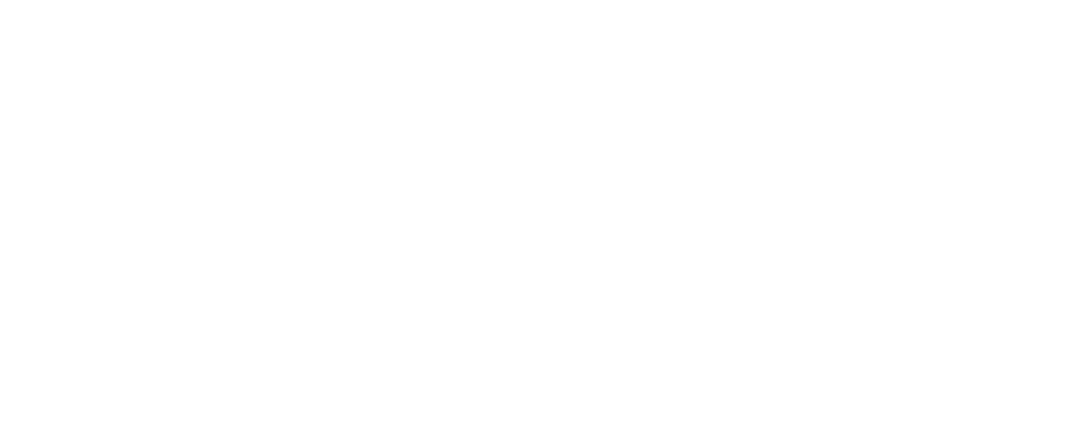
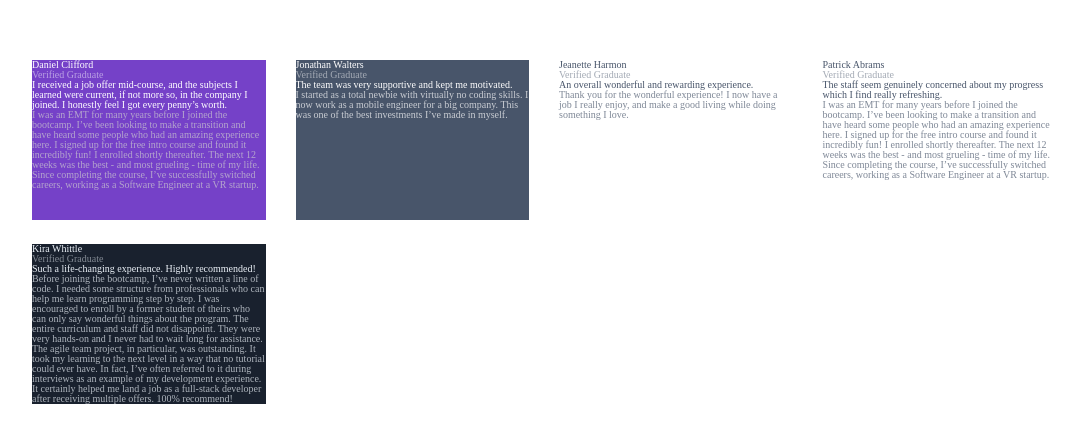
Before and after one commit to JamesLaviron/testimonials-grid-section, a Vue app: page / in a window 1280 px wide. Shown: the part 196-638 px from the top of the page, without its empty margins (96-1177 px from the left). Built offline with nearby package versions, Linux system fonts and the light colour scheme.

Commit message:
Raw html

```diff
--- a/src/App.vue
+++ b/src/App.vue
@@ -1,5 +1,129 @@
 <template>
-  <main></main>
+  <main>
+    <article class="card">
+      <header class="card__header">
+        <h1 class="card__title">Daniel Clifford</h1>
+        <p class="card__graduation">Verified Graduate</p>
+      </header>
+
+      <p class="card__description">
+        I received a job offer mid-course, and the subjects I learned were
+        current, if not more so, in the company I joined. I honestly feel I got
+        every penny’s worth.
+      </p>
+
+      <blockquote
+        class="card__quote"
+        cite="https://example.com/testimonial/daniel-clifford"
+      >
+        <q
+          >I was an EMT for many years before I joined the bootcamp. I’ve been
+          looking to make a transition and have heard some people who had an
+          amazing experience here. I signed up for the free intro course and
+          found it incredibly fun! I enrolled shortly thereafter. The next 12
+          weeks was the best - and most grueling - time of my life. Since
+          completing the course, I’ve successfully switched careers, working as
+          a Software Engineer at a VR startup.</q
+        >
+      </blockquote>
+    </article>
+    <article class="card">
+      <header class="card__header">
+        <h1 class="card__title">Jonathan Walters</h1>
+        <p class="card__graduation">Verified Graduate</p>
+      </header>
+
+      <p class="card__description">
+        The team was very supportive and kept me motivated.
+      </p>
+
+      <blockquote
+        class="card__quote"
+        cite="https://example.com/testimonial/jonathan-walters"
+      >
+        <q
+          >I started as a total newbie with virtually no coding skills. I now
+          work as a mobile engineer for a big company. This was one of the best
+          investments I’ve made in myself.</q
+        >
+      </blockquote>
+    </article>
+    <article class="card">
+      <header class="card__header">
+        <h1 class="card__title">Jeanette Harmon</h1>
+        <p class="card__graduation">Verified Graduate</p>
+      </header>
+
+      <p class="card__description">
+        An overall wonderful and rewarding experience.
+      </p>
+
+      <blockquote
+        class="card__quote"
+        cite="https://example.com/testimonial/jeanette-harmon"
+      >
+        <q
+          >Thank you for the wonderful experience! I now have a job I really
+          enjoy, and make a good living while doing something I love.</q
+        >
+      </blockquote>
+    </article>
+    <article class="card">
+      <header class="card__header">
+        <h1 class="card__title">Patrick Abrams</h1>
+        <p class="card__graduation">Verified Graduate</p>
+      </header>
+
+      <p class="card__description">
+        The staff seem genuinely concerned about my progress which I find really
+        refreshing.
+      </p>
+
+      <blockquote
+        class="card__quote"
+        cite="https://example.com/testimonial/patrick-abrams"
+      >
+        <q
+          >I was an EMT for many years before I joined the bootcamp. I’ve been
+          looking to make a transition and have heard some people who had an
+          amazing experience here. I signed up for the free intro course and
+          found it incredibly fun! I enrolled shortly thereafter. The next 12
+          weeks was the best - and most grueling - time of my life. Since
+          completing the course, I’ve successfully switched careers, working as
+          a Software Engineer at a VR startup.</q
+        >
+      </blockquote>
+    </article>
+    <article class="card">
+      <header class="card__header">
+        <h1 class="card__title">Kira Whittle</h1>
+        <p class="card__graduation">Verified Graduate</p>
+      </header>
+
+      <p class="card__description">
+        Such a life-changing experience. Highly recommended!
+      </p>
+
+      <blockquote
+        class="card__quote"
+        cite="https://example.com/testimonial/kira-whittle"
+      >
+        <q
+          >Before joining the bootcamp, I’ve never written a line of code. I
+          needed some structure from professionals who can help me learn
+          programming step by step. I was encouraged to enroll by a former
+          student of theirs who can only say wonderful things about the program.
+          The entire curriculum and staff did not disappoint. They were very
+          hands-on and I never had to wait long for assistance. The agile team
+          project, in particular, was outstanding. It took my learning to the
+          next level in a way that no tutorial could ever have. In fact, I’ve
+          often referred to it during interviews as an example of my development
+          experience. It certainly helped me land a job as a full-stack
+          developer after receiving multiple offers. 100% recommend!</q
+        >
+      </blockquote>
+    </article>
+  </main>
 </template>
 
 <script>
--- a/src/assets/styles/_mixins.scss
+++ b/src/assets/styles/_mixins.scss
@@ -1,3 +1,24 @@
 @mixin gradient-background($color) {
   background-image: linear-gradient(180deg, $color 0.4rem, white 0.4rem);
 }
+
+@mixin card($params) {
+  $background-color: map-get($params, "background-color");
+  $text-color: map-get($params, "text-color");
+  $graduation-opacity: map-get($params, "graduation-opacity");
+  $quote-color: map-get($params, "quote-color");
+  $quote-opacity: map-get($params, "quote-opacity");
+  $description-color: map-get($params, "description-color");
+
+  background-color: $background-color;
+  color: $text-color;
+
+  .card__graduation {
+    opacity: $graduation-opacity;
+  }
+
+  .card__quote {
+    color: $quote-color;
+    opacity: $quote-opacity;
+  }
+}
--- a/src/assets/styles/_variables.scss
+++ b/src/assets/styles/_variables.scss
@@ -1,8 +1,16 @@
 // Colors
-$color-white: hsl(0, 0%, 98%);
+$color-white-100: hsl(0, 0%, 100%);
+$color-white-200: hsl(210, 46%, 95%);
+$color-grey-100: hsl(0, 0, 59%);
+$color-grey-200: hsl(0, 0, 81%);
+$color-purple: hsl(263, 55%, 52%);
+$color-blue: hsl(217, 19%, 35%);
+$color-black: hsl(219, 29%, 14%);
 
 // Define spacing variables
-$spacing-160: 1.6rem;
+$spacing-240: 2.4rem;
+$spacing-300: 3rem;
+$spacing-1600: 16rem;
 
 // Media queries
 $breakpoint-mobile: 600px;
--- a/src/assets/styles/main.scss
+++ b/src/assets/styles/main.scss
@@ -0,0 +1,91 @@
+body {
+  display: flex;
+  justify-content: center;
+  align-items: center;
+  width: 100vw;
+}
+
+main {
+  display: grid;
+  grid-template: 1fr / 1fr;
+  gap: $spacing-240;
+}
+
+.card:nth-of-type(1) {
+  @include card(
+    (
+      background-color: $color-purple,
+      text-color: $color-white-100,
+      graduation-opacity: 0.5,
+      quote-color: $color-grey-200,
+      quote-opacity: 0.7,
+    )
+  );
+
+  grid: 1 / span 1 / 1 / span 2;
+}
+
+.card:nth-of-type(2) {
+  @include card(
+    (
+      background-color: $color-blue,
+      text-color: $color-white-100,
+      graduation-opacity: 0.5,
+      quote-color: $color-white-100,
+      quote-opacity: 0.7,
+    )
+  );
+  grid: 1 / span 1 / 1 / span 1;
+}
+
+.card:nth-of-type(3) {
+  grid: 1 / span 1 / 1 / span 2;
+}
+.card:nth-of-type(4) {
+  grid: 1 / span 1 / 1 / span 1;
+}
+.card:nth-of-type(3),
+.card:nth-of-type(4) {
+  @include card(
+    (
+      background-color: $color-white-100,
+      text-color: $color-blue,
+      graduation-opacity: 0.5,
+      quote-opacity: 0.7,
+    )
+  );
+  grid: 1 / span 2 / 1 / span 1;
+}
+
+.card:nth-of-type(5) {
+  @include card(
+    (
+      background-color: $color-black,
+      text-color: $color-white-200,
+      graduation-opacity: 0.5,
+      quote-opacity: 0.7,
+    )
+  );
+
+  .card__description {
+    color: $color-white-200;
+  }
+}
+
+// Handle tablet
+@media ((min-width: $breakpoint-mobile) and (max-width: $breakpoint-tablet)) {
+  main {
+    padding: 20% 10%;
+    grid-template: repeat(4, 1fr) / repeat(2, 1fr);
+    gap: $spacing-240 $spacing-300;
+  }
+}
+
+// Handle desktop
+@media (min-width: $breakpoint-tablet) {
+  main {
+    padding: 20% 10%;
+    grid-template: repeat(2, 1fr) / repeat(4, 1fr);
+    gap: $spacing-240 $spacing-300;
+  }
+}
```
